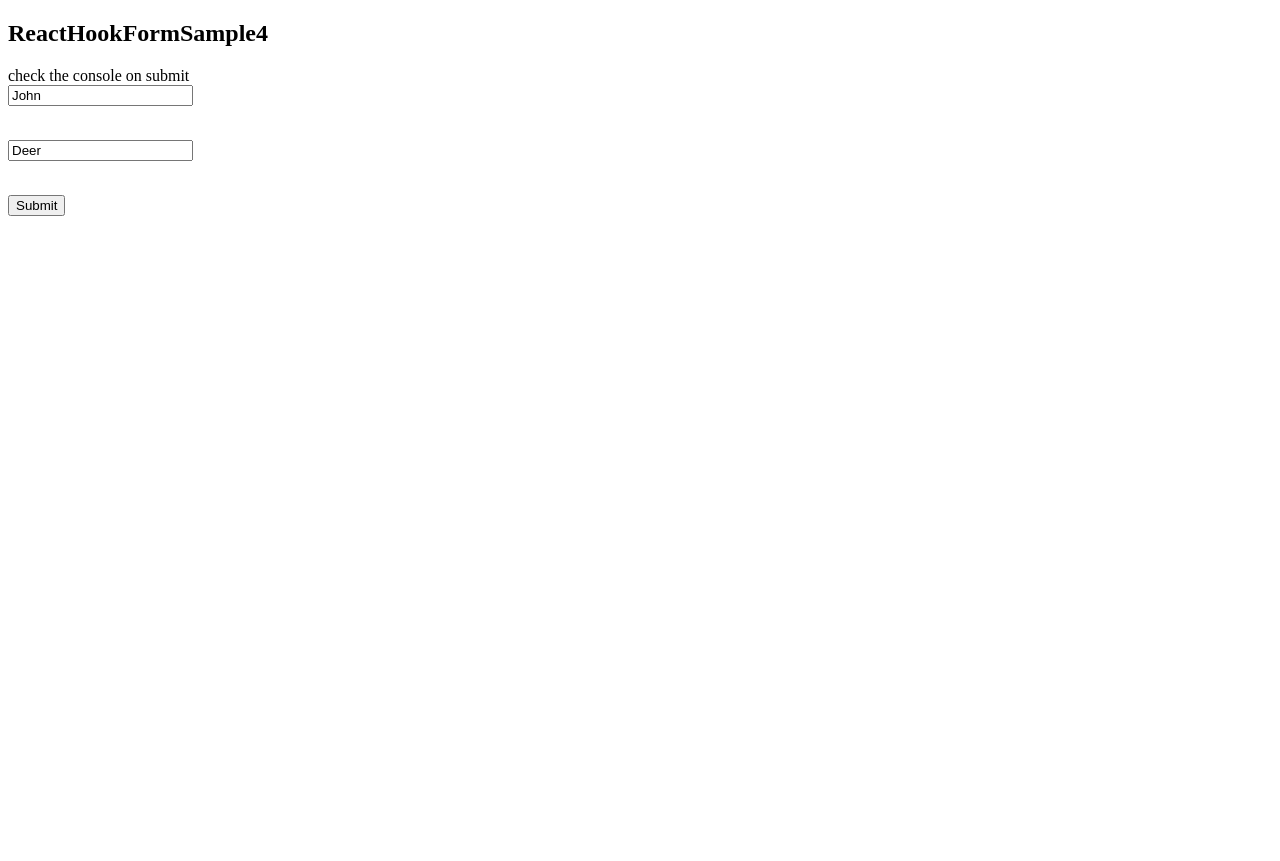
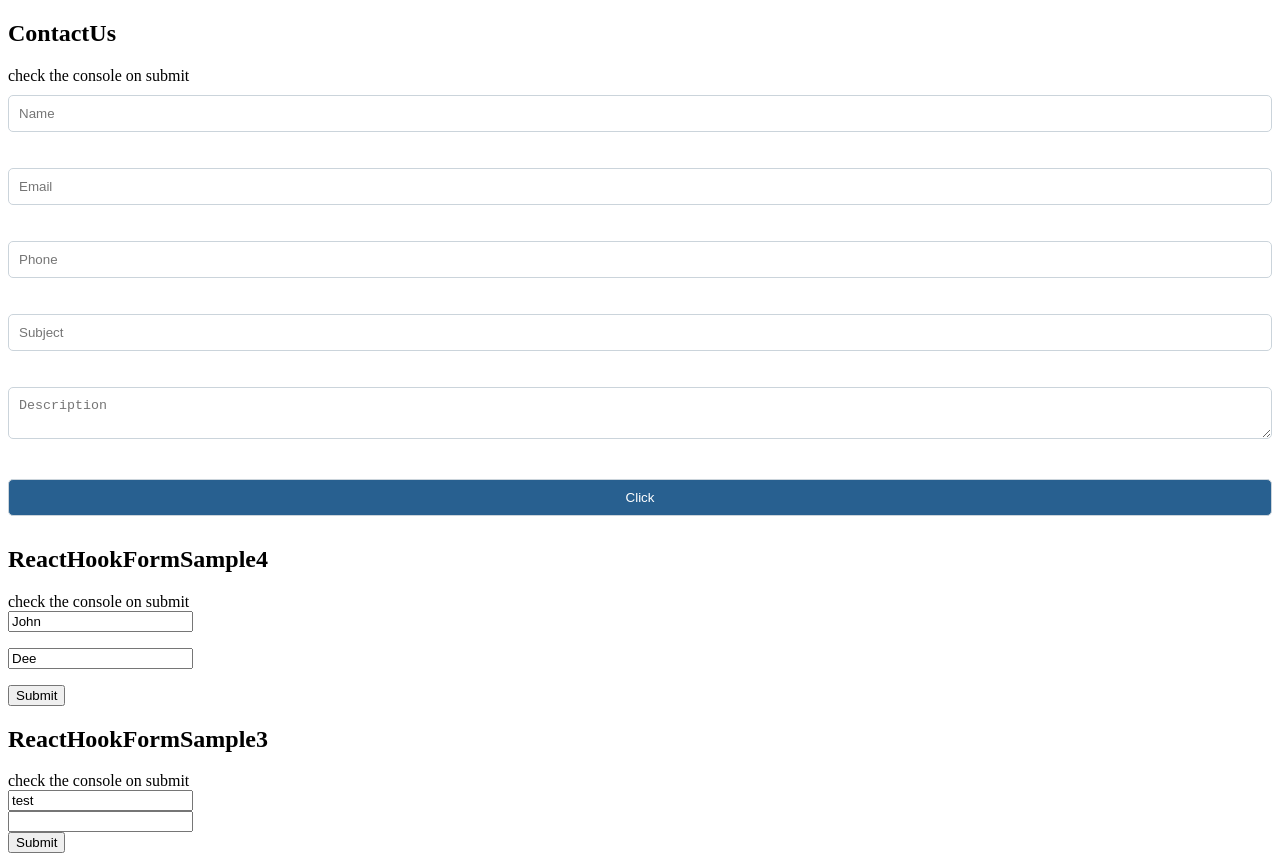
Before and after one commit to NathanKr/react-hooks-form-playground, a React (Vite) app in the folder vite-project-ts/: page / in a window 1280 px wide. Before the commit the page ends 800 px from the top, so only its background shows below. Built offline with nearby package versions, Linux system fonts and the light colour scheme.

Commit message:
working ts but not with mui

```diff
--- a/vite-project-ts/package.json
+++ b/vite-project-ts/package.json
@@ -9,6 +9,9 @@
     "preview": "vite preview"
   },
   "dependencies": {
+    "@emotion/react": "^11.10.5",
+    "@emotion/styled": "^11.10.5",
+    "@mui/material": "^5.11.6",
     "react": "^18.2.0",
     "react-dom": "^18.2.0",
     "react-hook-form": "^7.42.1"
--- a/vite-project-ts/src/App.tsx
+++ b/vite-project-ts/src/App.tsx
@@ -1,13 +1,19 @@
+import ContactUsVer1 from "./components/contact-us-ver1";
 import ReactHookFormSample3 from "./components/ReactHookFormSample3";
 import ReactHookFormSample4 from "./components/ReactHookFormSample4";
 
 function App() {
   return (
     <div className="App">
-      <h2>ReactHookFormSample4</h2><span>check the console on submit</span>
-      <ReactHookFormSample4/>
-      {/* <h2>ReactHookFormSample3</h2><span>check the console on submit</span>
-      <ReactHookFormSample3/> */}
+      <h2>ContactUs</h2>
+      <span>check the console on submit</span>
+      <ContactUsVer1 />
+      <h2>ReactHookFormSample4</h2>
+      <span>check the console on submit</span>
+      <ReactHookFormSample4 />
+      <h2>ReactHookFormSample3</h2>
+      <span>check the console on submit</span>
+      <ReactHookFormSample3 />
       {/* <h2>ReactHookFormSample1</h2><span>check the console on submit</span>
       <ReactHookFormSample1/>
       <h2>ReactHookFormSample2</h2><span>check the console on submit</span>
--- a/vite-project-ts/src/components/ReactHookFormSample3.tsx
+++ b/vite-project-ts/src/components/ReactHookFormSample3.tsx
@@ -18,7 +18,6 @@ export default function ReactHookFormSample3() {
   console.log(watch("example")); // watch input value by passing the name of it
   console.log(errors);
 
-
   return (
     /* "handleSubmit" will validate your inputs before invoking "onSubmit" */
     <form onSubmit={handleSubmit(onSubmit)}>
@@ -27,9 +26,11 @@ export default function ReactHookFormSample3() {
       <br />
       {/* include validation with required or other standard HTML validation rules */}
       <input {...register("exampleRequired", { required: true })} />
+      <br />
       {/* errors will return when field validation fails  */}
-      {errors.exampleRequired && <span>This field is required</span>}
-      <br />
+      {errors.exampleRequired && (
+        <p style={{ color: "red" }}>This field is required</p>
+      )}
       <input type="submit" />
     </form>
   );
--- a/vite-project-ts/src/components/ReactHookFormSample4.tsx
+++ b/vite-project-ts/src/components/ReactHookFormSample4.tsx
@@ -12,7 +12,7 @@ const ReactHookFormSample4 = () => {
     watch,
     formState: { errors },
   } = useForm<Inputs>({
-    defaultValues: { firstName: "John", lastName: "Deer" },
+    defaultValues: { firstName: "John", lastName: "Dee" },
   });
 
   const submitHnadler: SubmitHandler<Inputs> = (data) => console.log(data);
@@ -29,8 +29,7 @@ const ReactHookFormSample4 = () => {
           {...register("firstName", { required: "This is required" })}
           placeholder="First Name"
         />
-        <p>{errors.firstName?.message}</p>
-        <br />
+        <p style={{color:'red'}}>{errors.firstName?.message}</p>
         <input
           {...register("lastName", {
             required: true,
@@ -41,8 +40,7 @@ const ReactHookFormSample4 = () => {
           })}
           placeholder="Last Name"
         />
-        <p>{errors.lastName?.message}</p>
-        <br />
+        <p style={{color:'red'}}>{errors.lastName?.message}</p>
         <input type="submit" />
       </form>
     </div>
--- /dev/null
+++ b/vite-project-ts/src/components/contact-us-ver1.tsx
@@ -0,0 +1,53 @@
+import { SubmitHandler, useForm } from "react-hook-form";
+import styles from './form.module.css'
+
+interface Inputs {
+  name: string;
+  email: string;
+  phone?: string;
+  subject: string;
+  description: string;
+}
+
+// --- not using mui
+const ContactUsVer1 = () => {
+  const {
+    register,
+    handleSubmit,
+    formState: { errors },
+  } = useForm<Inputs>();
+
+  const submitHnadler: SubmitHandler<Inputs> = (data) => console.log(data);
+  return (
+    <form className={styles.form} onSubmit={handleSubmit(submitHnadler)}>
+      <input
+        {...register("name", { required: "Name is required" })}
+        placeholder="Name"
+      />
+      <p style={{color:'red'}}>{errors.name?.message}</p>
+      <input
+        type="email"
+        {...register("email", { required: "Email is required" })}
+        placeholder="Email"
+      />
+      <p style={{color:'red'}}>{errors.email?.message}</p>
+      <input {...register("phone")} placeholder="Phone" />
+      <p style={{color:'red'}}>{errors.phone?.message}</p>
+      <input
+        {...register("subject", { required: "Subject is required" })}
+        placeholder="Subject"
+      />
+      <p style={{color:'red'}}>{errors.subject?.message}</p>
+
+      <textarea
+        {...register("description", { required: "Description is required" })}
+        placeholder="Description"
+      />
+      <p style={{color:'red'}}>{errors.description?.message}</p>
+
+      <input type="submit" value="Click" />
+    </form>
+  );
+};
+
+export default ContactUsVer1;
--- /dev/null
+++ b/vite-project-ts/src/components/form.module.css
@@ -0,0 +1,28 @@
+.form div {
+  background-color: #f2f2f2;
+  padding: 20px;
+  margin: 20px;
+  border-radius: 5px;
+}
+
+/* multiple selector : select input and select */
+.form input,
+select , textarea {
+  width: 100%;
+  padding: 10px;
+  margin: 10px 0;
+  /* border and padding are included in height\width */
+  box-sizing: border-box;
+  border: 1px solid #cbd4db;
+  border-radius: 5px;
+}
+
+.form input[type="submit"]:hover {
+  background-color: lightblue;
+  cursor: pointer;
+}
+
+.form input[type="submit"] {
+  background-color: #286090;
+  color: white;
+}
```
Also changed, not shown: 1 other file (tests, documents, lock files or other folders).
